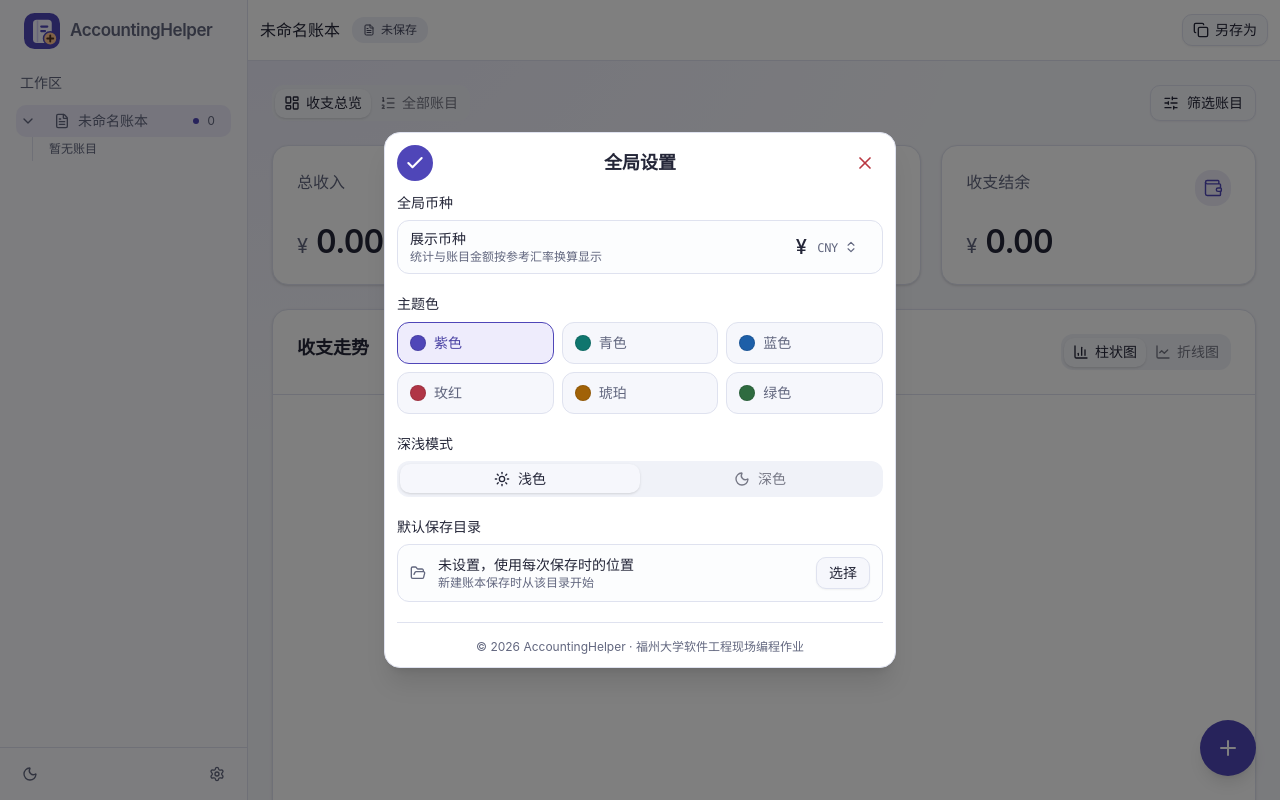
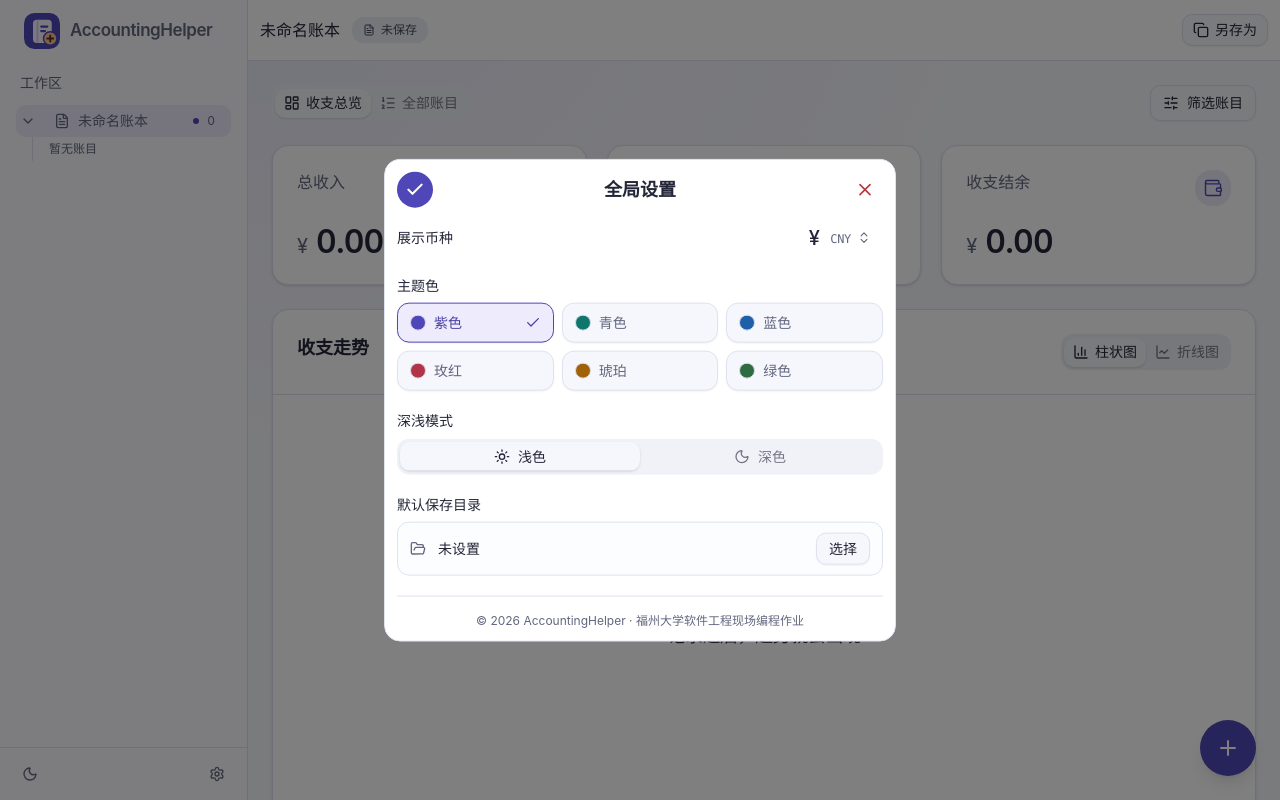
Before and after one commit to 155TuT/AccountingHelper, a React (Vite) app: page / in a window 1280 px wide. Both pictures are taken after a click on the button 217 px from the left and 774 px from the top of the page. Shown: the top 800 px of the page. Built offline with nearby package versions, Linux system fonts and the light colour scheme.

Commit message:
fix(settings): preserve drafts and serialize directory selection

```diff
--- a/src/app/app-sidebar.tsx
+++ b/src/app/app-sidebar.tsx
@@ -75,6 +75,7 @@ export function AppSidebar({
                 variant="ghost"
                 size="icon"
                 aria-label="打开全局设置"
+                disabled={ledger.isBusy}
                 onClick={onOpenSettings}
               >
                 <Settings className="size-4" />
--- a/src/app/app.tsx
+++ b/src/app/app.tsx
@@ -27,7 +27,6 @@ import { useCategories } from '@/features/categories/use-categories'
 import { useCurrency } from '@/features/currency/use-currency'
 import { EntryComposer } from '@/features/entries/entry-composer'
 import { EntryTable } from '@/features/entries/entry-table'
-
 import { useLedger } from '@/features/ledger/use-ledger'
 import { SettingsDialog, type SettingsValues } from '@/features/settings/settings-dialog'
 import { ActiveFilters, FilterPopover } from '@/features/statistics/filter-popover'
@@ -292,6 +291,7 @@ export function App() {
         onSubmit={submitEntry}
         submitError={ledger.error}
       />
+      {settingsOpen && (
         <SettingsDialog
           open={settingsOpen}
           onOpenChange={setSettingsOpen}
@@ -303,6 +303,7 @@ export function App() {
           onChooseDirectory={ledger.chooseDefaultDirectory}
           onSave={saveSettings}
         />
+      )}
       <Toaster theme={theme} position="bottom-right" offset={{ bottom: 96, right: 24 }} />
     </SidebarProvider>
   )
--- a/src/features/ledger/workspace.ts
+++ b/src/features/ledger/workspace.ts
@@ -115,15 +115,21 @@ export function createWorkspaceController(
     setDefaultDirectory: (directory: LedgerDirectoryHandle | null) =>
       update({ defaultDirectory: directory }),
     async chooseDefaultDirectory() {
-      if (!storage.pickDirectory) {
-        update({ error: '当前浏览器不支持选择默认保存目录。' })
-        return null
+      if (state.isBusy) throw new Error('账本正在处理，请稍后选择目录。')
+      if (!storage.pickDirectory) throw new Error('当前浏览器不支持选择默认保存目录。')
+      update({ isBusy: true })
+      try {
+        return await storage.pickDirectory()
+      } catch (cause) {
+        if (cause instanceof DOMException) {
+          if (cause.name === 'AbortError') return null
+          if (cause.name === 'NotAllowedError' || cause.name === 'SecurityError')
+            throw new Error('无法访问所选目录，请选择其他目录或重新授权。')
+        }
+        throw cause
+      } finally {
+        update({ isBusy: false })
       }
-      let directory: LedgerDirectoryHandle | null = null
-      const ok = await run(async () => {
-        directory = await storage.pickDirectory!()
-      })
-      return ok ? directory : null
     },
     open: () =>
       run(async () => {
--- a/src/features/settings/settings-dialog.tsx
+++ b/src/features/settings/settings-dialog.tsx
@@ -1,4 +1,4 @@
-import { useEffect, useState } from 'react'
+import { useRef, useState, type FormEvent } from 'react'
 import { Check, FolderOpen, LoaderCircle, Sun, Moon, X } from 'lucide-react'
 import { Button } from '@/components/ui/button'
 import { Card, CardContent, CardHeader } from '@/components/ui/card'
@@ -44,22 +44,18 @@ export function SettingsDialog({
     defaultDirectory,
   })
   const [choosingDirectory, setChoosingDirectory] = useState(false)
+  const directoryPending = useRef(false)
   const [error, setError] = useState('')
 
-  useEffect(() => {
-    if (!open) return
-    setDraft({ currency, theme, themeColor, defaultDirectory })
-    setChoosingDirectory(false)
-    setError('')
-  }, [open, currency, theme, themeColor, defaultDirectory])
-
   function close() {
+    if (directoryPending.current) return
     setError('')
     onOpenChange(false)
   }
 
   async function chooseDirectory() {
-    if (choosingDirectory) return
+    if (directoryPending.current) return
+    directoryPending.current = true
     setChoosingDirectory(true)
     setError('')
     try {
@@ -68,12 +64,16 @@ export function SettingsDialog({
     } catch (cause) {
       setError(cause instanceof Error ? cause.message : '无法选择默认保存目录。')
     } finally {
+      directoryPending.current = false
       setChoosingDirectory(false)
     }
   }
 
-  function save() {
+  function save(event: FormEvent) {
+    event.preventDefault()
+    if (directoryPending.current) return
     if (onSave(draft)) close()
+    else setError('设置未保存，请检查币种换算范围后重试。')
   }
 
   return (
@@ -85,22 +85,28 @@ export function SettingsDialog({
       }}
     >
       <DialogContent
-        className="w-[560px] max-w-[calc(100vw-32px)] gap-0 overflow-visible border-0 bg-transparent p-0 shadow-none"
+        className="max-h-[calc(100svh-32px)] w-[560px] max-w-[calc(100vw-32px)] gap-0 overflow-y-auto rounded-2xl border-0 bg-transparent p-0 shadow-none"
         showCloseButton={false}
-        onInteractOutside={(event) => event.preventDefault()}
+        onInteractOutside={(event) => {
+          if (choosingDirectory) event.preventDefault()
+        }}
+        onEscapeKeyDown={(event) => {
+          if (choosingDirectory) event.preventDefault()
+        }}
       >
         <DialogTitle className="sr-only">全局设置</DialogTitle>
         <DialogDescription className="sr-only">
           设置全局币种、主题色、深浅模式和默认保存目录。
         </DialogDescription>
+        <form onSubmit={save}>
           <Card className="gap-(--panel-gap) rounded-2xl py-(--panel-padding) shadow-xl">
             <CardHeader className="grid-cols-[36px_1fr_36px] grid-rows-1 items-center gap-3 px-(--panel-padding)">
               <Button
-              type="button"
+                type="submit"
                 size="icon"
                 aria-label="保存设置"
                 title="保存设置"
-              onClick={save}
+                disabled={choosingDirectory}
                 className="rounded-full bg-primary text-white hover:bg-primary/90"
               >
                 <Check className="size-5" strokeWidth={2.5} />
@@ -111,6 +117,7 @@ export function SettingsDialog({
                 variant="ghost"
                 size="icon"
                 onClick={close}
+                disabled={choosingDirectory}
                 aria-label="关闭设置"
                 title="关闭"
                 className="rounded-full border-0 bg-transparent text-destructive shadow-none hover:bg-transparent hover:text-destructive/70 dark:hover:bg-transparent"
@@ -119,19 +126,13 @@ export function SettingsDialog({
               </Button>
             </CardHeader>
             <CardContent className="space-y-5 px-(--panel-padding)">
-            <section className="space-y-2">
-              <FieldLabel>全局币种</FieldLabel>
-              <div className="flex items-center justify-between rounded-lg border bg-muted/20 px-3 py-2">
-                <div>
-                  <p className="text-sm font-medium">展示币种</p>
-                  <p className="text-xs text-muted-foreground">统计与账目金额按参考汇率换算显示</p>
-                </div>
+              <section className="flex items-center justify-between gap-3">
+                <FieldLabel>展示币种</FieldLabel>
                 <CurrencyPicker
                   currency={draft.currency}
                   onChange={(next) => setDraft((current) => ({ ...current, currency: next }))}
                   disabled={choosingDirectory}
                 />
-              </div>
               </section>
 
               <section className="space-y-2">
@@ -140,26 +141,31 @@ export function SettingsDialog({
                   {THEME_COLORS.map((color) => {
                     const active = color.id === draft.themeColor
                     return (
-                    <button
+                      <Button
+                        variant="outline"
                         key={color.id}
                         type="button"
+                        disabled={choosingDirectory}
                         aria-pressed={active}
                         aria-label={`${color.label}主题`}
-                      onClick={() => setDraft((current) => ({ ...current, themeColor: color.id }))}
+                        onClick={() =>
+                          setDraft((current) => ({ ...current, themeColor: color.id }))
+                        }
                         className={cn(
-                        'flex items-center gap-2 rounded-lg border px-3 py-2.5 text-sm transition-colors',
+                          'h-10 justify-start gap-2 rounded-lg px-3 font-normal',
                           active
-                          ? 'border-primary bg-accent text-accent-foreground'
+                            ? 'border-primary bg-accent text-accent-foreground dark:border-primary dark:bg-accent dark:hover:bg-accent'
                             : 'bg-background text-muted-foreground hover:bg-muted',
                         )}
                       >
                         <span
-                        className="size-4 rounded-full border border-black/10"
+                          className="size-4 rounded-full border border-border"
                           style={{ backgroundColor: color.swatch }}
                           aria-hidden="true"
                         />
                         {color.label}
-                    </button>
+                        {active && <Check className="ml-auto size-4" aria-hidden="true" />}
+                      </Button>
                     )
                   })}
                 </div>
@@ -174,11 +180,11 @@ export function SettingsDialog({
                   }
                 >
                   <TabsList className="grid h-10 w-full grid-cols-2">
-                  <TabsTrigger value="light" className="gap-2">
+                    <TabsTrigger value="light" className="gap-2" disabled={choosingDirectory}>
                       <Sun className="size-4" />
                       浅色
                     </TabsTrigger>
-                  <TabsTrigger value="dark" className="gap-2">
+                    <TabsTrigger value="dark" className="gap-2" disabled={choosingDirectory}>
                       <Moon className="size-4" />
                       深色
                     </TabsTrigger>
@@ -192,9 +198,8 @@ export function SettingsDialog({
                   <FolderOpen className="size-4 shrink-0 text-muted-foreground" />
                   <div className="min-w-0 flex-1">
                     <p className="truncate text-sm font-medium">
-                    {draft.defaultDirectory?.name ?? '未设置，使用每次保存时的位置'}
+                      {draft.defaultDirectory?.name ?? '未设置'}
                     </p>
-                  <p className="text-xs text-muted-foreground">新建账本保存时从该目录开始</p>
                   </div>
                   <Button
                     type="button"
@@ -211,16 +216,17 @@ export function SettingsDialog({
                       type="button"
                       variant="ghost"
                       size="sm"
-                    onClick={() => setDraft((current) => ({ ...current, defaultDirectory: null }))}
+                      disabled={choosingDirectory}
+                      onClick={() =>
+                        setDraft((current) => ({ ...current, defaultDirectory: null }))
+                      }
                     >
                       清除
                     </Button>
                   )}
                 </div>
                 {!directoryPickerSupported && (
-                <p className="text-xs text-muted-foreground">
-                  当前浏览器不支持目录选择，请使用桌面版 Chrome 或 Edge。
-                </p>
+                  <FieldError>当前浏览器不支持目录选择，请使用桌面版 Chrome 或 Edge。</FieldError>
                 )}
               </section>
 
@@ -231,6 +237,7 @@ export function SettingsDialog({
               </footer>
             </CardContent>
           </Card>
+        </form>
       </DialogContent>
     </Dialog>
   )
--- a/src/infrastructure/storage/file-system.ts
+++ b/src/infrastructure/storage/file-system.ts
@@ -32,7 +32,7 @@ interface PickerOptions {
 }
 
 interface DirectoryPickerOptions {
-  mode: 'readwrite'
+  mode: 'read'
 }
 
 interface FilePickerApi {
@@ -65,7 +65,7 @@ export function supportsDirectoryPicker(): boolean {
 export async function pickDefaultDirectory(): Promise<LedgerDirectoryHandle> {
   const pick = pickers().showDirectoryPicker
   if (!pick) throw new Error('请使用桌面版 Chrome 或 Edge 选择默认保存目录。')
-  return pick.call(window, { mode: 'readwrite' })
+  return pick.call(window, { mode: 'read' })
 }
 
 export async function openLedgerFile() {
```
Also changed, not shown: 2 other files (tests, documents, lock files or other folders). Lines whose indentation alone changed are shown as unchanged.
